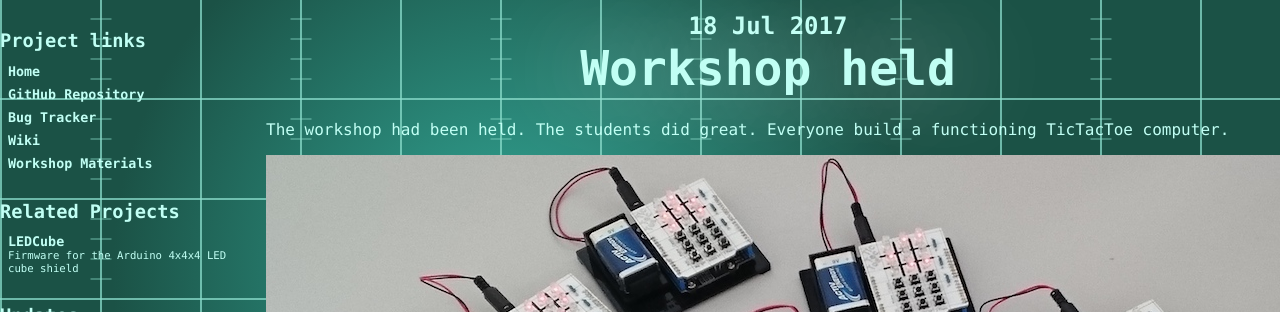
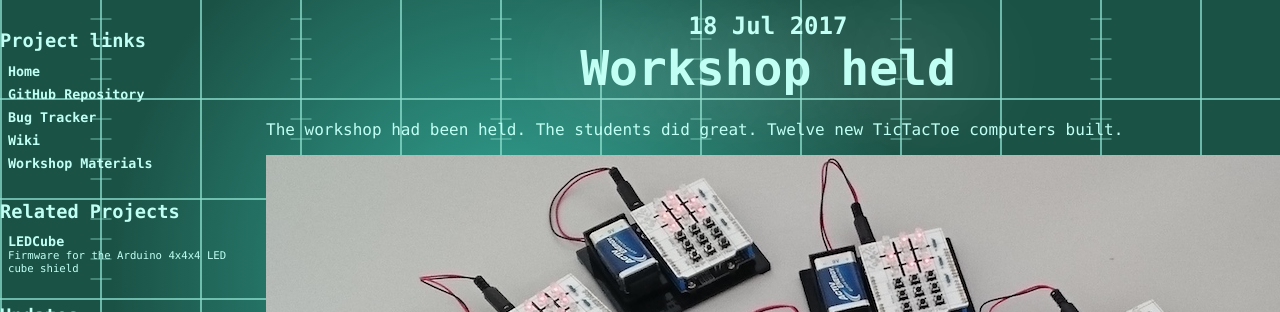
Before and after one commit to hotwolf/TicTacToe, a Jekyll site: the page built from _posts/2017-07-18-workshop-held.md, in a window 1280 px wide. Shown: the top 312 px of the page. Built offline with Jekyll 4.4.1, drawn with Linux system fonts in a browser that asks for light colours.

Commit message:
trying to fix Jekyll setup

```diff
--- a/_config.yml
+++ b/_config.yml
@@ -7,7 +7,6 @@ url:         //hotwolf.github.io/TicTacToe
 
 source:      .
 destination: ./_site
-plugins:     ./_plugins
 
 future:      true
 lsi:         false
--- a/_posts/2017-07-18-workshop-held.md
+++ b/_posts/2017-07-18-workshop-held.md
@@ -3,7 +3,7 @@ layout: post
 title: Workshop held
 ---
 
-The workshop had been held. The students did great. Everyone build a functioning TicTacToe computer.
+The workshop had been held. The students did great. Twelve new TicTacToe computers built.
 
 {: .center}
 ![Student's TicTacToe games]({{ site.github.url }}/images/Outcome.jpg)
```
